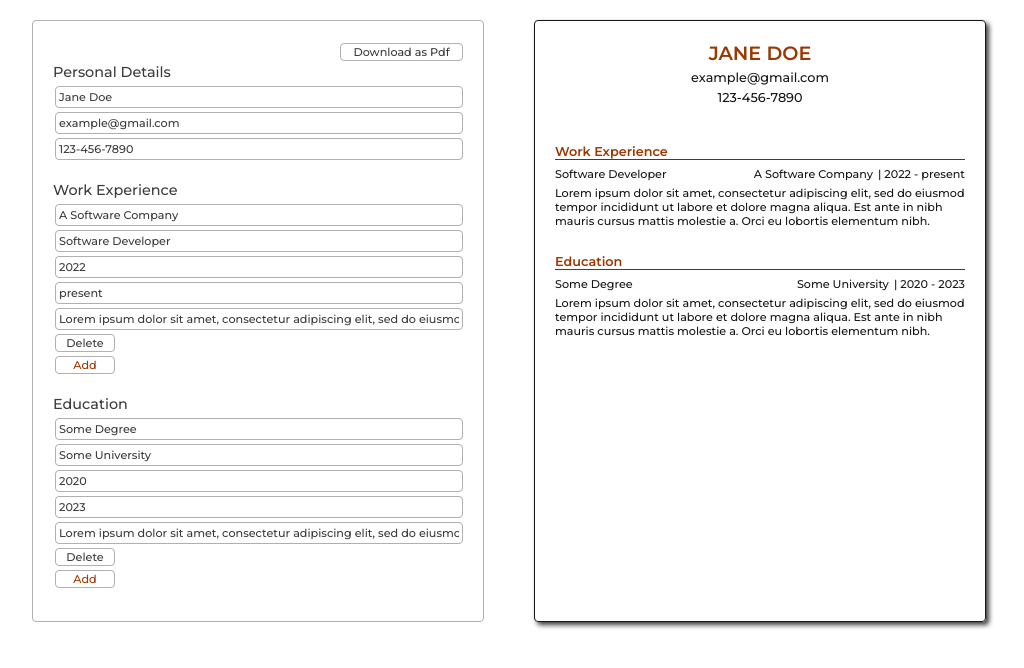
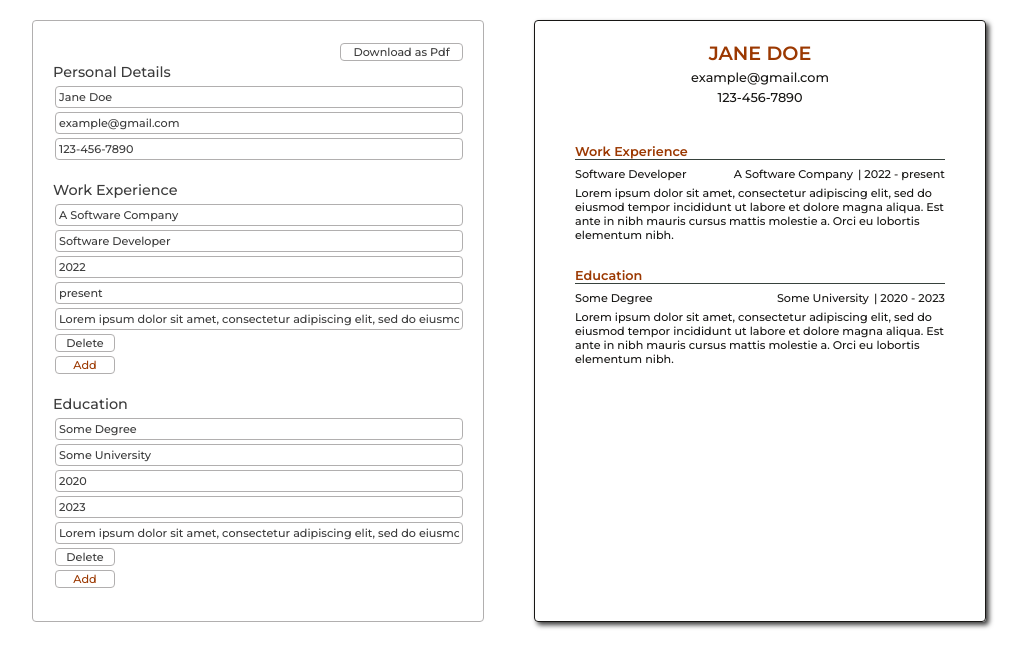
Before and after one commit to lijudu/CV-app, a React (Create React App) app in the folder cv-project/: page / in a window 1280 px wide. Shown: the top 668 px of the page, without its empty margins (131-1155 px from the left). Built offline with nearby package versions, Linux system fonts and the light colour scheme; the HTML template or start-up script is replaced by a standard one.

Commit message:
css udpate

```diff
--- a/cv-project/src/index.css
+++ b/cv-project/src/index.css
@@ -27,10 +27,13 @@ code {
   margin: 0;
 }
 
-.input, .output {
+.input {
   padding: 20px;
 }
 
+.output {
+  padding: 20px 40px;
+}
 
 .inputContainer {
   border: 1px solid #b1afaf;
```
